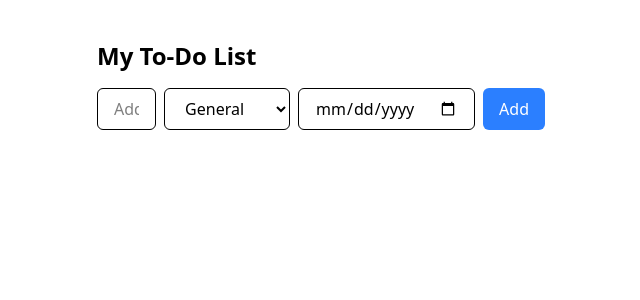
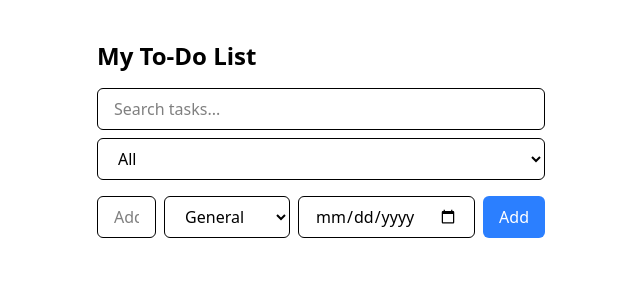
Before and after one commit to Stretsh/two-due, a Vue app: page / in a window 1280 px wide. Shown: the top 300 px of the page, without its empty margins (319-959 px from the left). Built offline with nearby package versions, Linux system fonts and the light colour scheme.

Commit message:
Implements Filtering & Searching

```diff
--- a/src/components/TaskInput.vue
+++ b/src/components/TaskInput.vue
@@ -15,7 +15,7 @@ const addTask = () => {
 </script>
 
 <template>
-  <div class="flex gap-2">
+  <div class="flex gap-2 mb-4">
     <input v-model="newTask" @keyup.enter="addTask" placeholder="Add a new task..."
            class="border rounded-md px-4 py-2 w-full focus:outline-none focus:ring-2 focus:ring-blue-500">
     <select v-model="category" class="border rounded-md px-4 py-2">
--- a/src/components/TaskList.vue
+++ b/src/components/TaskList.vue
@@ -6,12 +6,8 @@ const store = useTaskStore()
 </script>
 
 <template>
-  <transition-group
-    tag="div"
-    name="list"
-    class="space-y-2"
-  >
-    <TaskItem v-for="task in store.tasks" :key="task.id" :task="task"/>
+  <transition-group tag="div" name="list" class="space-y-2">
+    <TaskItem v-for="task in store.filteredTasks" :key="task.id" :task="task"/>
   </transition-group>
 </template>
 
--- a/src/stores/taskStore.js
+++ b/src/stores/taskStore.js
@@ -1,13 +1,23 @@
 import { defineStore } from 'pinia'
-import { ref } from 'vue'
+import { computed, ref } from 'vue'
 
 export const useTaskStore = defineStore('taskStore', () => {
   const tasks = ref([])
+  const searchQuery = ref('')
+  const selectedCategory = ref('All')
 
   const addTask = (text, category = 'General', dueDate = null) => {
     if (!text.trim()) return
     tasks.value.push({ id: Date.now(), text, category, dueDate, completed: false })
   }
+
+  const filteredTasks = computed(() => {
+    return tasks.value.filter(task => {
+      const matchesSearch = task.text.toLowerCase().includes(searchQuery.value.toLowerCase())
+      const matchesCategory = selectedCategory.value === 'All' || task.category === selectedCategory.value
+      return matchesSearch && matchesCategory
+    })
+  })
 
   const deleteTask = (id) => {
     tasks.value = tasks.value.filter(task => task.id !== id)
@@ -18,5 +28,5 @@ export const useTaskStore = defineStore('taskStore', () => {
     if (task) task.completed = !task.completed
   }
 
-  return { tasks, addTask, deleteTask, toggleTask }
+  return { tasks, addTask, deleteTask, toggleTask, searchQuery, selectedCategory, filteredTasks }
 })
--- a/src/views/HomeView.vue
+++ b/src/views/HomeView.vue
@@ -1,11 +1,23 @@
 <script setup>
 import TaskInput from '@/components/TaskInput.vue'
 import TaskList from '@/components/TaskList.vue'
+import { useTaskStore } from '@/stores/taskStore.js'
+
+const store = useTaskStore()
 </script>
 
 <template>
   <div class="max-w-md mx-auto mt-10">
     <h1 class="text-2xl font-bold mb-4">My To-Do List</h1>
+    <input v-model="store.searchQuery" placeholder="Search tasks..." class="border rounded-md px-4 py-2 w-full mb-2">
+
+    <select v-model="store.selectedCategory" class="border rounded-md px-4 py-2 w-full mb-4">
+        <option>All</option>
+        <option>General</option>
+        <option>Work</option>
+        <option>Personal</option>
+        <option>Shopping</option>
+    </select>
     <TaskInput/>
     <TaskList/>
   </div>
```
